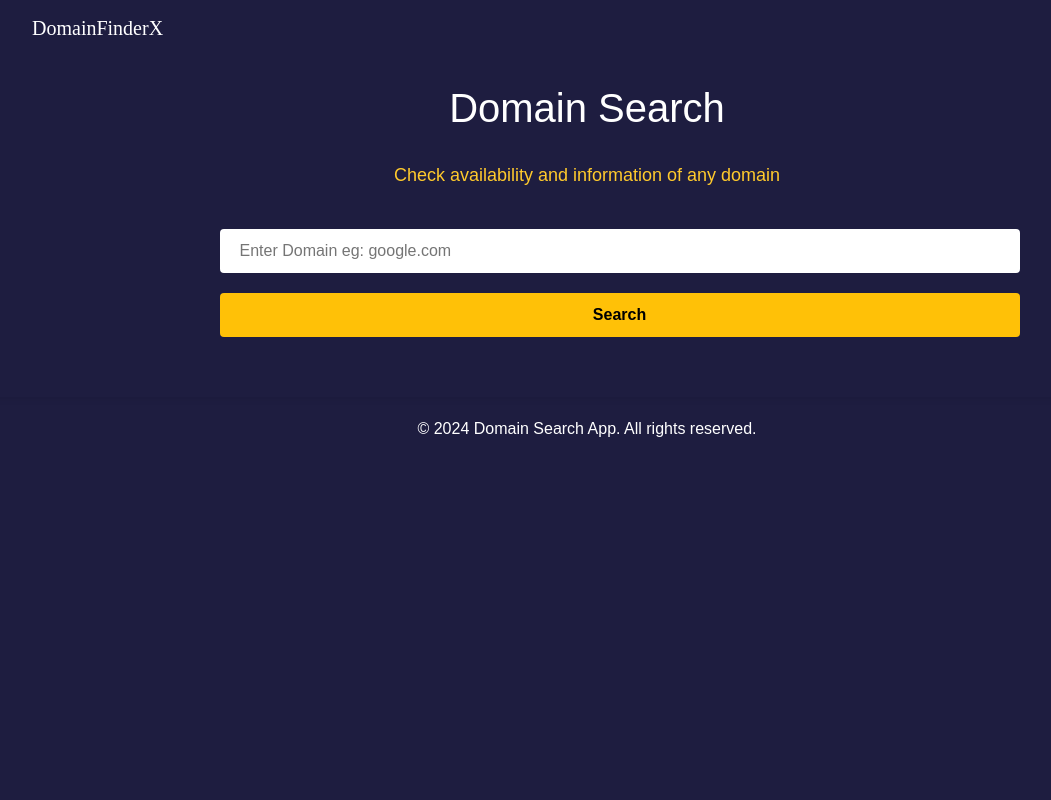
After one commit to Juweria86/DomainFInderX, a Django app: page /domain-search/ in a window 1280 px wide. The commit adds this page. Shown: the whole page, without its empty margins (53-1104 px from the left). Run offline with Django 5.2, Linux system fonts and the light colour scheme; some libraries are stand-ins or nearby versions.

Commit message:
final touchs

```diff
--- /dev/null
+++ b/base/static/css/style.css
@@ -0,0 +1,198 @@
+body {
+    background-color: rgba(30, 29, 64);
+    font-family: Raleway, sans-serif;
+    display: flex;
+    flex-direction: column;
+    min-height: 100vh;
+}
+
+.content {
+    flex: 1;
+}
+
+
+
+
+.navbar {
+    background-color:  rgba(30, 29, 64);
+}
+
+.navbar-brand,
+.navbar-nav .nav-link {
+    color: #fff !important;
+}
+
+
+
+.jumbotron {
+    background-color:  rgba(30, 29, 64);
+    color: #ffffff;
+    padding: 100px 0;
+    margin-bottom: 0;
+}
+
+.jumbotron h1 {
+    font-size: 48px;
+    font-weight: bold;
+}
+label{
+    font-family: italic;
+}
+
+.title {
+    color: #ffca2c;
+}
+
+.jumbotron p {
+    font-size: 20px;
+}
+
+.btn-primary {
+    background-color: #ffca2c;
+    border-color: #ffc107;
+    color:black;
+}
+
+.btn-primary:hover {
+    background-color: #ffca2c;
+    border-color: #ffca2c;
+}
+
+.footer {
+    color: #ffffff;
+    padding: 20px 0;
+}
+.container {
+    text-align: center;
+
+}
+.sub-title{
+    color:#fff;
+    margin-right: 100px;
+}
+input[type="text"],
+.domain-search
+{
+    width: 600px;
+
+    padding: 10px;
+    margin-bottom: 20px;
+    margin-right: 100px;
+    border: none;
+    border-bottom: 3px solid #fff; /* Underline border */
+    font-size: 16px;
+    color: #fff;
+    outline: none; /* Remove default focus outline */
+}
+
+input[type="text"]:focus {
+    border-color: #fff; /* Change border color on focus */
+}
+
+input[type="submit"] {
+    background-color: #ffca2c;
+    color: #fff;
+    border: none;
+    padding: 10px 20px;
+    margin-right: 525px;
+    border-radius: 5px;
+    font-size: 16px;
+    cursor: pointer;
+}
+
+.center-container {
+    text-align: center;
+    background-color: rgba(30, 29, 64);
+    color:#fff;
+    padding: 20px;
+    border-radius: 8px;
+    box-shadow: 0 0 10px rgba(0, 0, 0, 0.1);
+}
+
+.table-container {
+    display: flex;
+    justify-content: center; /* Center the table horizontally */
+    margin-bottom: 20px;
+    color: #000;
+}
+
+
+form {
+    margin-bottom: 20px;
+}
+
+
+.sm-title{
+    color: #ffca2c;
+    font-size: large;
+    margin-top: 30px;
+    margin-bottom: 40px;
+
+}
+
+.input-domain[type="text"],
+.domain-search
+{
+    padding: 2px;
+    margin-right: 10px;
+    border: 2px solid #fff;
+    border-radius: 4px;
+    width: 800px;
+    background-color: #fff;
+    padding: 8px 18px;
+}
+
+.input-domain[type="text"]:focus{
+    border-color: #ffca2c;
+}
+.input-domain[type="text"]{
+    margin-left: 75px;
+}
+
+
+.domain-search{
+    background-color: #ffc107;
+    margin-left: 75px;
+    padding-bottom: 20px;
+    border: none;
+    padding: 10px 20px;
+    font-weight: bolder;
+    font-size: 16px;
+    cursor: pointer;
+    color: #000;
+    font-size: medium;
+
+}
+strong{
+    margin-right: 770px;
+    margin-bottom: 20px;
+}
+
+table {
+    width: 70%; /* Adjust width as needed */
+    margin: 0 auto;
+    border-collapse: collapse;
+    margin-top: 20px;
+    background-color: #fff;
+}
+
+table, th, td {
+    border: 1px solid #ddd;
+    padding: 8px;
+}
+
+th {
+    background-color: #f2f2f2;
+}
+.table-header{
+
+    color: black;
+
+}
+.available {
+    color: green;
+}
+
+.not-available {
+    color: red;
+}
--- a/base/templates/domain_search.html
+++ b/base/templates/domain_search.html
@@ -1,50 +1,32 @@
-<!-- domain_search.html -->
+{% extends 'navbar.html' %}
+{% block content %}
 
-<!DOCTYPE html>
-<html>
-<head>
-    <title>Domain Search</title>
-    <style>
-        table {
-            width: 50%;
-            border-collapse: collapse;
-            margin: 20px 0;
-        }
-        th, td {
-            border: 1px solid #ddd;
-            padding: 8px;
-        }
-        th {
-            background-color: #f2f2f2;
-            text-align: left;
-        }
-        .available {
-            color: #007bff;
-            font-weight: bold;
-        }
+<div class="center-container">
+    <h1>Domain Search</h1>
+    <p class="sm-title">Check availability and information of any domain</p>
+    <form method="get" action="{% url 'domain_search' %}">
 
-        .not-available {
-            color: #dc3545;
-            font-weight: bold;
-        }
-    </style>
-</head>
-<body>
-    <h1>Domain Search</h1>
-    <form method="get" action="{% url 'domain_search' %}">
-        <label for="domain">Domain:</label>
-        <input type="text" id="domain" name="domain">
-        <button type="submit">Search</button>
+        <input class="input-domain" type="text" placeholder="Enter Domain eg: google.com" id="domain" name="domain">
+        <br>
+        <button  type="submit" class="domain-search">Search</button>
     </form>
 
     {% if domain_info %}
     <div class="result">
-        <p>Domain Name: <span class="domain">{{ domain_info.Domain }}</span></p>
-        <p class="{% if domain_info.available %}available{% else %}not-available{% endif %}">Result: {{ domain_info.available }}</p>
+
+        <p class="{% if domain_info.available %}available{% else %}not-available{% endif %}">
+            The domain {{ domain_info.Domain }} is
+            {% if domain_info.available %}
+                available
+            {% else %}
+                not available
+            {% endif %}
+        </p>
     </div>
-        <h2>Domain Information</h2>
+    <strong>Details:</strong>
+    <div class="table-container">
         <table>
-            <tr>
+            <tr class="table-header">
                 <th>Field</th>
                 <th>Value</th>
             </tr>
@@ -54,10 +36,16 @@
             </tr>
             <tr>
                 <td>Status</td>
-                <td>{{ domain_info.status }}</td>
+                <td>
+                    {% if domain_info.status %}
+                        active
+                    {% else %}
+                        inactive
+                    {% endif %}
+                </td>
             </tr>
             <tr>
-                <td>Rgistrant</td>
+                <td>Registrant</td>
                 <td>{{ domain_info.Registrant_at }}</td>
             </tr>
             <tr>
@@ -68,10 +56,12 @@
                 <td>Expiring Time</td>
                 <td>{{ domain_info.expires_at }}</td>
             </tr>
+        </table>
 
-        </table>
+    </div>
+
     {% elif error %}
         <p>{{ error }}</p>
     {% endif %}
-</body>
-</html>
+</div>
+{% endblock %}
--- /dev/null
+++ b/base/templates/navbar.html
@@ -0,0 +1,51 @@
+{% load static %}
+
+<!DOCTYPE html>
+<html lang="en">
+
+<head>
+    <meta charset="UTF-8">
+    <meta name="viewport" content="width=device-width, initial-scale=1.0">
+    <title>DomainFinderX</title>
+    <link rel="stylesheet" href="https://stackpath.bootstrapcdn.com/bootstrap/4.5.2/css/bootstrap.min.css">
+    <link rel="stylesheet" href="{% static 'css/style.css' %}">
+
+</head>
+
+<body>
+
+    <!-- Header -->
+    <nav class="navbar navbar-expand-lg">
+        <div class="container">
+            <a class="navbar-brand" href="/">
+                <label for="" class="label">DomainFinderX</label>
+            </a>
+
+            <a class="navbar-brand" href="#"></a>
+            <button class="navbar-toggler" type="button" data-toggle="collapse" data-target="#navbarSupportedContent" aria-controls="navbarSupportedContent" aria-expanded="false" aria-label="Toggle navigation">
+                <span class="navbar-toggler-icon"></span>
+            </button>
+
+            <div class="collapse navbar-collapse" id="navbarSupportedContent">
+
+            </div>
+        </div>
+    </nav>
+
+    {% block content %}{% endblock %}
+
+
+
+    <footer class="footer text-center">
+        <div class="container">
+            <span>&copy; 2024 Domain Search App. All rights reserved.</span>
+        </div>
+    </footer>
+
+
+
+    <script src="https://code.jquery.com/jquery-3.5.1.slim.min.js"></script>
+    <script src="https://cdn.jsdelivr.net/npm/@popperjs/core@2.9.1/dist/umd/popper.min.js"></script>
+    <script src="https://stackpath.bootstrapcdn.com/bootstrap/4.5.2/js/bootstrap.min.js"></script>
+</body>
+</html>
--- a/base/urls.py
+++ b/base/urls.py
@@ -1,6 +1,7 @@
 from django.urls import path
-from .views import domain_search_view
+from .views import domain_search_view, home_view
 
 urlpatterns = [
-path('', domain_search_view, name='domain_search'),
+path('', home_view, name='home'),
+path('domain-search/', domain_search_view, name='domain_search'),
 ]
--- a/base/views.py
+++ b/base/views.py
@@ -1,6 +1,11 @@
 from django.shortcuts import render
 import requests
 from django.http import JsonResponse
+
+
+def home_view(request):
+    return render(request, 'home.html')
+
 
 def domain_search_view(request):
     context = {}
@@ -11,7 +16,7 @@ def domain_search_view(request):
             # Here, make a request to the external API that provides domain information.
             url = "https://domain-checker7.p.rapidapi.com/whois"
             headers = {
-       "X-RapidAPI-Key": "478e15fba5msh79e82dee7dd1d54p163c65jsne047a8c05330",
+       "X-RapidAPI-Key": "aadafe507dmsha55d46d8c220ac6p1f0ecfjsn164723e7d1d8",
        "X-RapidAPI-Host": "domain-checker7.p.rapidapi.com"
   }
             params = {"domain": domain}
--- a/domainFinderX/settings.py
+++ b/domainFinderX/settings.py
@@ -119,6 +119,9 @@ USE_TZ = True
 # https://docs.djangoproject.com/en/5.0/howto/static-files/
 
 STATIC_URL = 'static/'
+STATICFILES_DIRS = [
+    os.path.join(BASE_DIR, "static"),
+]
 
 # Default primary key field type
 # https://docs.djangoproject.com/en/5.0/ref/settings/#default-auto-field
```
Also changed, not shown: base/templates/home.html (added, +13 -0 lines), README.md (added).
